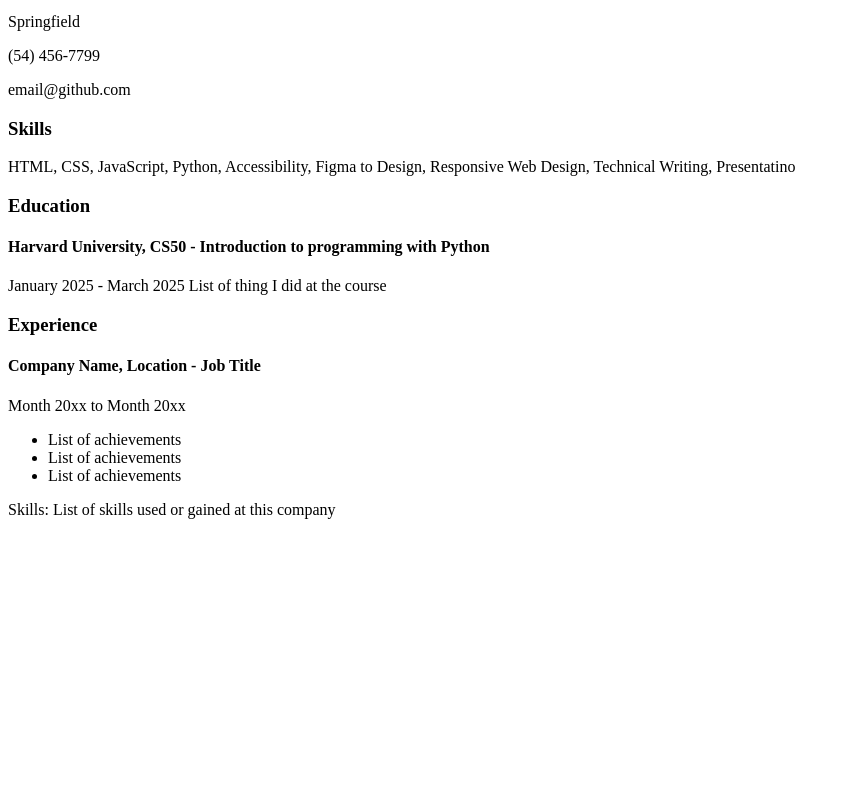
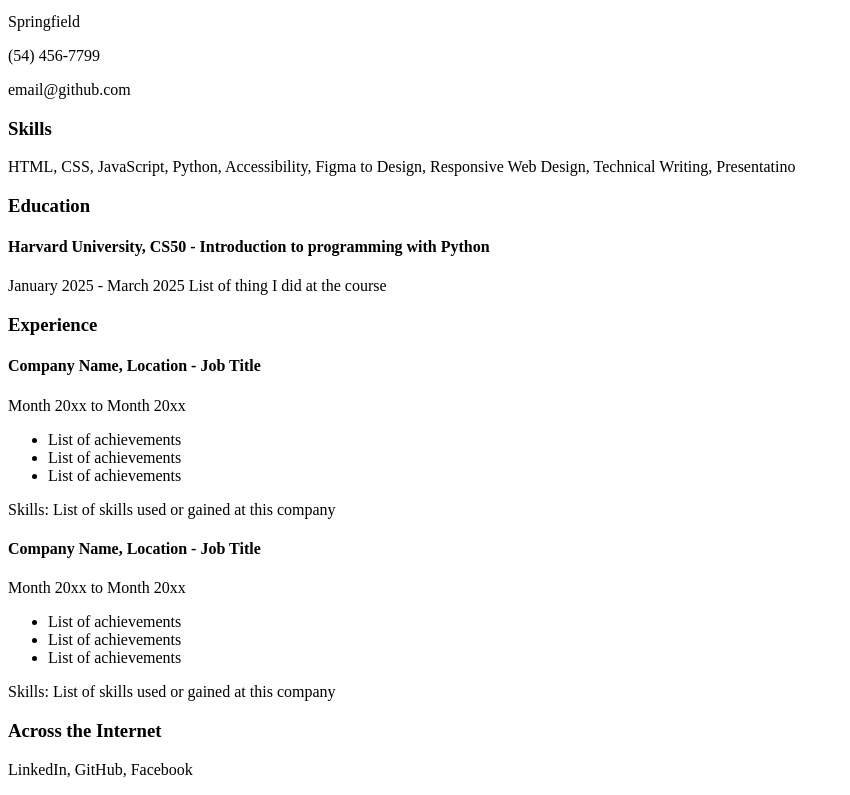
Before and after one commit to salocin-95/frontend-projects, a plain HTML site: page beginner-projects/01-single-page-cv/index.html in a window 1280 px wide. Shown: the part 148-943 px from the top of the page, without its empty margins (0-850 px from the left). Before the commit the page ends 800 px from the top, so only its background shows below. Drawn offline with Linux system fonts and the light colour scheme.

Commit message:
Modify files

```diff
--- a/beginner-projects/01-single-page-cv/index.html
+++ b/beginner-projects/01-single-page-cv/index.html
@@ -4,6 +4,18 @@
     <meta charset="UTF-8">
     <meta name="viewport" content="width=device-width, initial-scale=1.0">
     <title>Rodrigo Nicolas 2025</title>
+    <!-- SEO Meta Tags -->
+    <meta name="description" content="Single Page CV of Austin Hill, a Software Engineer." />
+    <meta name="keywords" content="Frontend Developer, HTML, CSS, JavaScript, Resume, Web Development" />
+    <meta name="author" content="Austin Hill" />
+    <!-- Open Graph Meta Tags -->
+    <meta property="og:title" content="Austin Hill - Software Engineer" />
+    <meta property="og:description" content="Single Page CV of Austin Hill, a Software Engineer." />
+    <meta property="og:image" content="https://res.cloudinary.com/duidrgg1k/image/upload/v1725421776/male-technologist_n0fbey.png" />
+    <meta property="og:type" content="website" />
+    <meta property="og:url" content="https://austinhill.dev" />
+    <!-- Favicon -->
+    <link rel="icon" href="">
 </head>
 <body>
     <header>
@@ -35,6 +47,7 @@
         </section>
         <section class="experience">
             <h3 class="section-title">Experience</h3>
+            <article>
                 <h4>Company Name, Location - Job Title</h4>
                 <p>Month 20xx to Month 20xx</p>
                 <ul>
@@ -43,6 +56,21 @@
                     <li>List of achievements</li>
                 </ul>
                 <p>Skills: List of skills used or gained at this company</p>
+            </article>
+            <article>
+                <h4>Company Name, Location - Job Title</h4>
+                <p>Month 20xx to Month 20xx</p>
+                <ul>
+                    <li>List of achievements</li>
+                    <li>List of achievements</li>
+                    <li>List of achievements</li>
+                </ul>
+            </article>
+            <p>Skills: List of skills used or gained at this company</p>
+        </section>
+        <section class="links">
+            <h3 class="section-title">Across the Internet</h3>
+            <p>LinkedIn, GitHub, Facebook</p>
         </section>
     </main>
 </body>
```
Also changed, not shown: 2 other files. Lines whose indentation alone changed are shown as unchanged.
